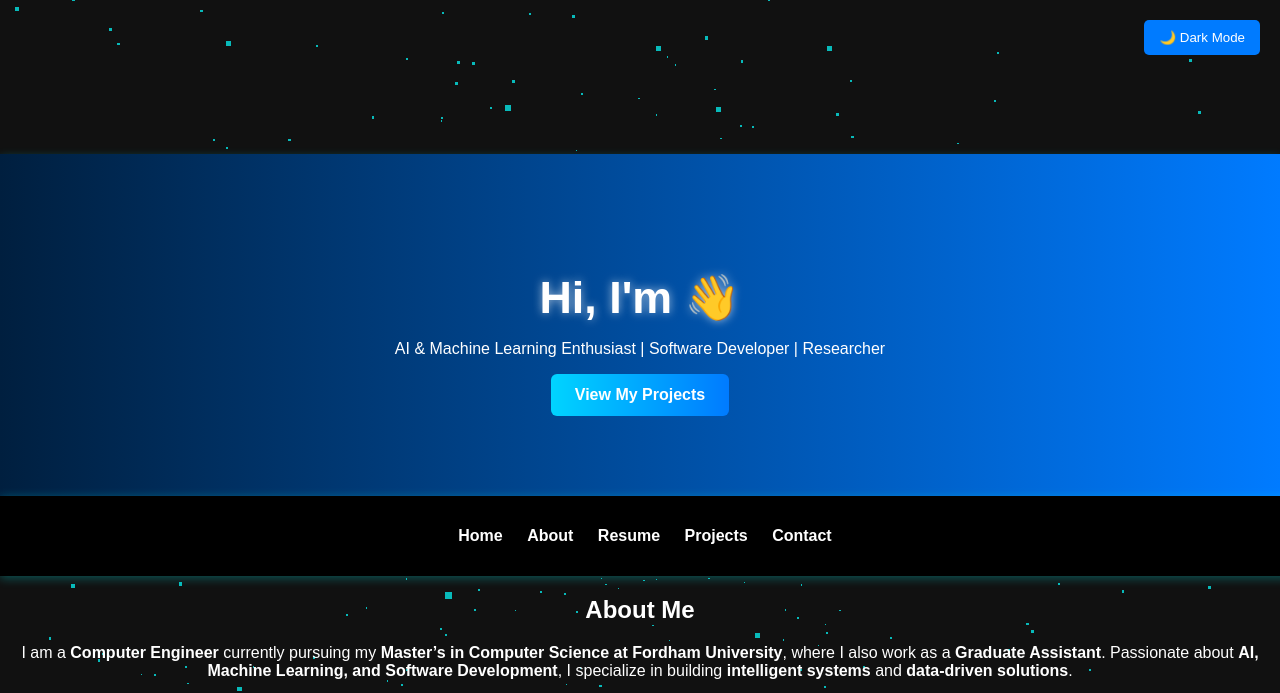
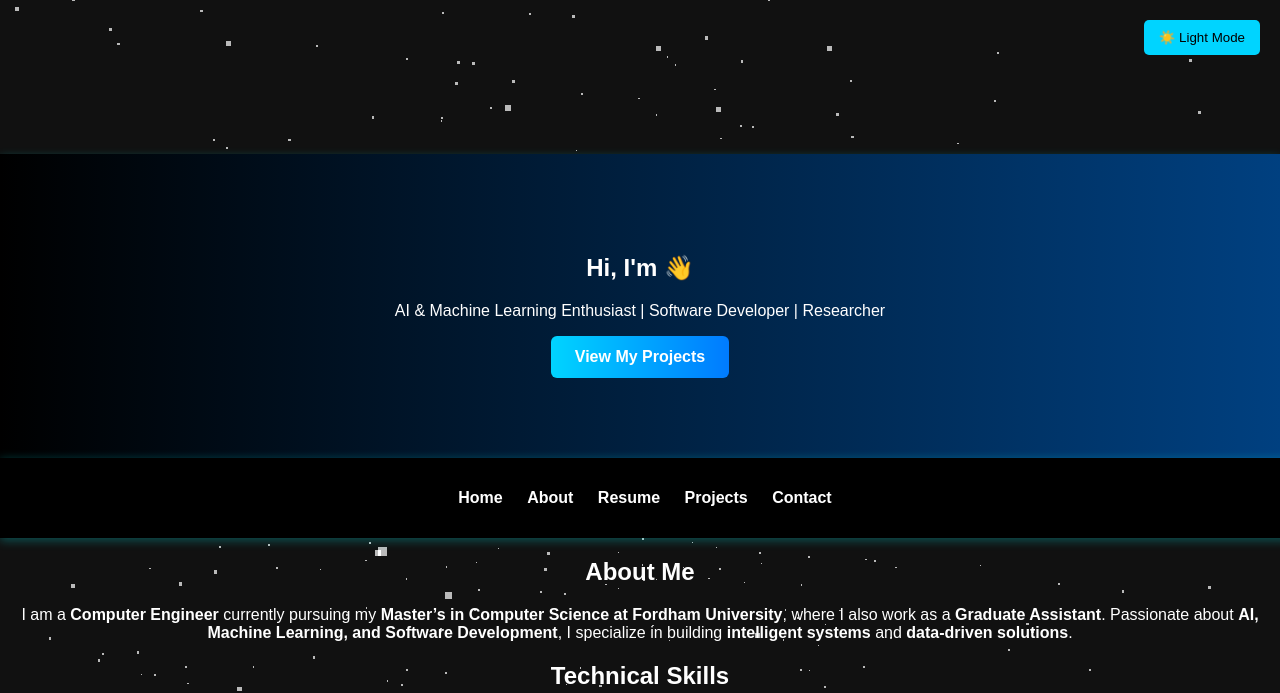
Before and after one commit to AryanVarmora/AryanVarmora.github.io, a plain HTML site: page index.html in a window 1280 px wide. Both pictures are taken after a click on the button "🌙 Dark Mode". Shown: the top 693 px of the page. Drawn offline with nearby package versions, Linux system fonts and the light colour scheme.

Commit message:
Fixed Dark Mode toggle and improved UI

```diff
--- a/assets/main.css
+++ b/assets/main.css
@@ -6,28 +6,27 @@ body {
     background: #f5f5f5;
     color: #333;
     text-align: center;
+    transition: background 0.5s ease, color 0.5s ease; /* Smooth transition */
 }
 
 /* Dark Mode */
 .dark-mode {
-    background-color: #111; /* Darker for contrast */
+    background-color: #111; /* Darker background */
     color: white;
 }
 
-/* Hero Section - Improved */
+/* Hero Section - Fixed for Dark Mode */
 #hero {
     background: linear-gradient(90deg, #001f3f, #007bff);
     color: white;
     padding: 80px 20px;
     text-align: center;
     box-shadow: 0px 4px 10px rgba(0, 255, 255, 0.3);
+    transition: background 0.5s ease;
 }
 
-#hero h1 {
-    font-size: 2.8rem;
-    font-weight: bold;
-    margin-bottom: 10px;
-    text-shadow: 0px 0px 10px rgba(255, 255, 255, 0.6);
+.dark-mode #hero {
+    background: linear-gradient(90deg, #000, #004080); /* Dark Mode Adjusted */
 }
 
 /* Buttons - Improved Hover */
@@ -49,6 +48,10 @@ body {
     box-shadow: 0px 0px 15px cyan;
 }
 
+.dark-mode .btn {
+    background: linear-gradient(90deg, #00d4ff, #007bff);
+}
+
 /* Navigation */
 nav {
     background: #222;
@@ -58,8 +61,14 @@ nav {
     width: 100%;
     z-index: 1000;
     box-shadow: 0px 2px 10px rgba(0, 255, 255, 0.3); /* Soft Glow */
+    transition: background 0.5s ease;
 }
 
+.dark-mode nav {
+    background: #000;
+}
+
+/* Navigation Links */
 nav ul {
     list-style: none;
     padding: 0;
@@ -109,23 +118,6 @@ html {
     box-shadow: 0px 0px 20px rgba(0, 255, 255, 0.7);
 }
 
-/* Footer */
-footer {
-    background: #222;
-    color: white;
-    padding: 10px;
-    margin-top: 20px;
-}
-
-/* Dark Mode Improvements */
-.dark-mode nav {
-    background: #000;
-}
-
-.dark-mode .btn {
-    background: linear-gradient(90deg, #00d4ff, #007bff);
-}
-
 .dark-mode .project {
     background: #222;
     color: white;
@@ -133,6 +125,19 @@ footer {
 
 .dark-mode .project:hover {
     box-shadow: 0px 0px 15px rgba(0, 255, 255, 0.8);
+}
+
+/* Footer */
+footer {
+    background: #222;
+    color: white;
+    padding: 10px;
+    margin-top: 20px;
+    transition: background 0.5s ease;
+}
+
+.dark-mode footer {
+    background: #000;
 }
 
 /* Dark Mode Toggle - Improved */
@@ -146,10 +151,16 @@ footer {
     padding: 10px 15px;
     border-radius: 5px;
     cursor: pointer;
-    transition: 0.3s;
+    transition: background 0.3s, box-shadow 0.3s ease;
 }
 
 #theme-toggle:hover {
     background: cyan;
     box-shadow: 0px 0px 10px cyan;
 }
+
+/* Dark Mode Toggle Fix */
+.dark-mode #theme-toggle {
+    background: #00d4ff;
+    color: black;
+}
--- a/script.js
+++ b/script.js
@@ -27,7 +27,7 @@ for (let i = 0; i < particlesCount * 3; i++) {
 particlesGeometry.setAttribute('position', new THREE.BufferAttribute(positions, 3));
 
 const particlesMaterial = new THREE.PointsMaterial({
-  color: 0x00ffff,
+  color: 0x00ffff, // Default bright cyan
   size: 0.05,
   transparent: true,
   opacity: 0.7,
@@ -69,15 +69,40 @@ window.addEventListener('resize', () => {
   camera.updateProjectionMatrix();
 });
 
-// Dark Mode Toggle for Particles
-const themeToggle = document.getElementById("theme-toggle");
-themeToggle.addEventListener("click", () => {
-  document.body.classList.toggle("dark-mode");
+// Ensure Dark Mode Toggle Works When Page Loads
+document.addEventListener("DOMContentLoaded", () => {
+  const themeToggle = document.getElementById("theme-toggle");
 
-  // Toggle particles visibility in dark mode
-  if (document.body.classList.contains("dark-mode")) {
-    particlesMaterial.color.set(0x00ffff); // Cyan particles in dark mode
-  } else {
-    particlesMaterial.color.set(0x000000); // Make particles less visible in light mode
+  // Function to update particles color
+  function updateParticlesColor() {
+    if (document.body.classList.contains("dark-mode")) {
+      particlesMaterial.color.set(0xffffff); // White particles in Dark Mode
+    } else {
+      particlesMaterial.color.set(0x00ffff); // Cyan particles in Light Mode
+    }
   }
+
+  // Check User Preference in Local Storage
+  if (localStorage.getItem("dark-mode") === "enabled") {
+    document.body.classList.add("dark-mode");
+    themeToggle.textContent = "☀️ Light Mode";
+    updateParticlesColor();
+  }
+
+  // Toggle Dark Mode on Button Click
+  themeToggle.addEventListener("click", () => {
+    document.body.classList.toggle("dark-mode");
+
+    // Save User Preference in Local Storage
+    if (document.body.classList.contains("dark-mode")) {
+      localStorage.setItem("dark-mode", "enabled");
+      themeToggle.textContent = "☀️ Light Mode";
+    } else {
+      localStorage.setItem("dark-mode", "disabled");
+      themeToggle.textContent = "🌙 Dark Mode";
+    }
+
+    // Update particles color
+    updateParticlesColor();
+  });
 });
```
